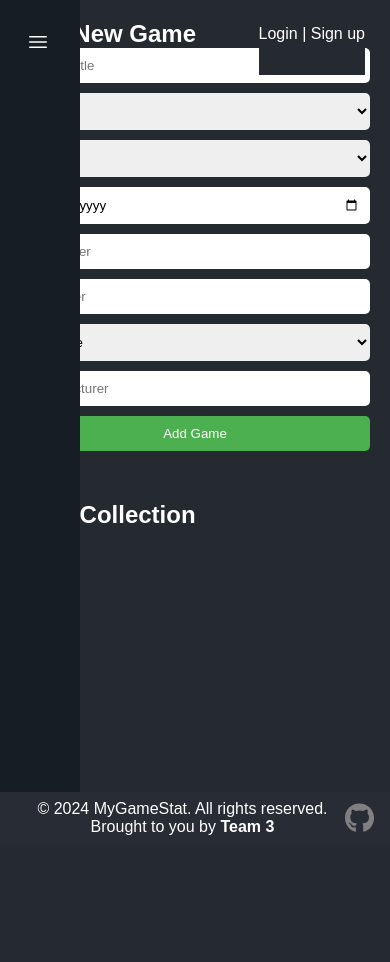
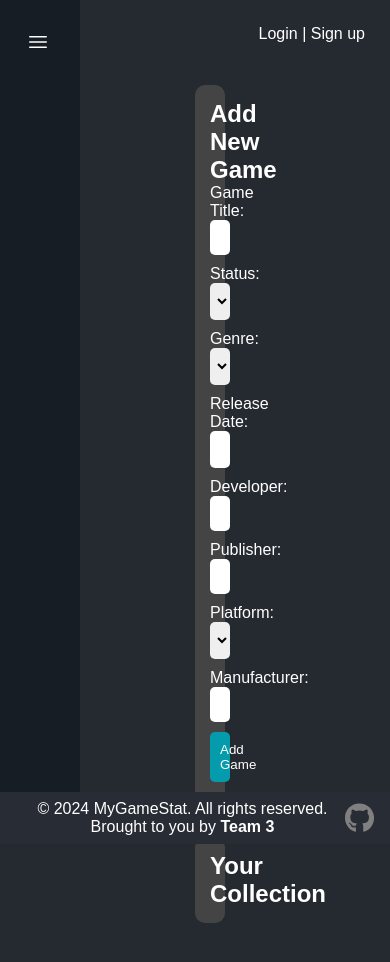
Before and after one commit to 240708-NET/MyGameStat, a Next.js app in the folder src/Web/client/: page /Pages/Collection in a window 390 px wide. Shown: the top 962 px of the page. Before the commit the page ends 844 px from the top, so only its background shows below. Built offline with nearby package versions, Linux system fonts and the light colour scheme.

Commit message:
add edit functionality; style collections page

```diff
--- a/src/Web/client/src/app/Components/Login/Login.tsx
+++ b/src/Web/client/src/app/Components/Login/Login.tsx
@@ -92,13 +92,13 @@
                     </form>
 
                     {userError == true && (
-                        <p id={`${styles.errorMessage}`}>User doesn't exist!</p>
+                        <p id={`${styles.errorMessage}`}>User doesnt exist!</p>
                     )}
 
                     <br />
 
                     <div className={`${styles.portalCreate}`}>
-                        <p>Don't have an account?</p>
+                        <p>Dont have an account?</p>
                         <button>Create an account</button>
                     </div>
                 </div>
--- a/src/Web/client/src/app/Pages/Collection/Collection.module.css
+++ b/src/Web/client/src/app/Pages/Collection/Collection.module.css
@@ -6,53 +6,126 @@
     border: none;
     border-radius: 5px;
     width: 100%;
+    box-sizing: border-box;
 }
 
-.form button {
-    background-color: #4CAF50;
+.addButton{
+    background-color: #049cad;
     color: white;
     cursor: pointer;
 }
 
-.form button:hover {
-    background-color: #45a049;
+.addButton:hover {
+    background-color: #6df2fc;
+}
+
+.updateButton {
+    background-color: #6ba9f6;
+}
+
+.updateButton:hover {
+    background-color: #a8c4f9;
 }
 
 .container {
     display: flex;
     flex-direction: column;
     align-items: center;
-    padding: 20px;
+    padding: 50px;
     color: #fff;
+    margin: 20px;
+    padding-left: 175px;
+    padding-right: 175px;
+    padding-top: 50px;
+    padding-bottom: 50px;
 }
 
-.formContainer {
-    margin-bottom: 40px;
-}
-
+.formContainer,
 .collectionContainer {
     width: 100%;
-    max-width: 1000px;
+    max-width: 975px;
+    margin: 25px auto;
+    padding: 20px;
+    background-color: #444;
+    border-radius: 10px;
 }
 
 .cards {
     display: grid;
     grid-template-columns: repeat(auto-fit, minmax(200px, 1fr));
     gap: 20px;
+    border-radius: 10px;
 }
 
 .card {
     background-color: #333;
     padding: 20px;
     border-radius: 10px;
-    text-align: center;
+    text-align: left;
+    transition: transform 0.3s ease;
+    height: 100%;
+    margin-top: 15px;
+    box-shadow: 0 0 20px rgba(12, 195, 251, 0.8);
+    position: relative;
 }
 
-.card button {
-    background-color: #f44336;
-    margin-top: 10px;
+.card:hover {
+    transform: translateY(-10px);
 }
 
-.card button:hover {
-    background-color: #e53935;
+.card .editButton,
+.card .deleteButton {
+    background-color: #246d0b;
+    color: white;
+    border: none;
+    border-radius: 5px;
+    padding: 10px 20px;
+    margin-top: 10px;
+    margin-right: 5px;
+    cursor: pointer;
+    transition: background-color 0.3s ease;
 }
+
+.card .editButton {
+    left: 10px;
+    background-color: #6ba9f6;
+    color: white;
+}
+
+.card .editButton:hover {
+    background-color: #6df2fc;
+}
+
+.card .deleteButton {
+    background-color: #f44336;
+    color: white;
+    right: 10px;
+}
+
+.card .deleteButton:hover {
+    background-color: #f69391;
+}
+
+@media (max-width: 1200px) {
+    .formContainer,
+    .collectionContainer {
+        padding: 15px;
+    }
+}
+
+@media (max-width: 992px) {
+    .formContainer,
+    .collectionContainer {
+        max-width: 768px;
+        padding: 15px;
+    }
+}
+
+@media (max-width: 768px) {
+    .formContainer,
+    .collectionContainer {
+        max-width: calc(100% - 40px);
+        margin: 15px auto;
+        padding: 15px;
+    }
+}
--- a/src/Web/client/src/app/Pages/Collection/page.tsx
+++ b/src/Web/client/src/app/Pages/Collection/page.tsx
@@ -15,6 +15,7 @@
         platform: 'Console',
         manufacturer: ''
     });
+    const [editIndex, setEditIndex] = useState<number | null>(null);
 
     const handleChange = (e: React.ChangeEvent<HTMLInputElement | HTMLSelectElement>) => {
         setNewGame({ ...newGame, [e.target.name]: e.target.value });
@@ -22,7 +23,14 @@
 
     const handleSubmit = (e: React.FormEvent) => {
         e.preventDefault();
-        setGames([...games, newGame]);
+        if (editIndex !== null) {
+            const updatedGames = [...games];
+            updatedGames[editIndex] = newGame;
+            setGames(updatedGames);
+            setEditIndex(null);
+        } else {
+            setGames([...games, newGame]);
+        }
         setNewGame({
             title: '',
             status: 'Owned',
@@ -40,11 +48,17 @@
         setGames(updatedGames);
     };
 
+    const handleEdit = (index: number) => {
+        setEditIndex(index);
+        setNewGame(games[index]);
+    };
+
     return (
         <main className={styles.container}>
             <div className={styles.formContainer}>
-                <h2>Add New Game</h2>
+                <h2>{editIndex !== null ? 'Edit Game' : 'Add New Game'}</h2>
                 <form onSubmit={handleSubmit} className={styles.form}>
+                    <label htmlFor="title">Game Title:</label>
                     <input
                         type="text"
                         name="title"
@@ -53,12 +67,14 @@
                         onChange={handleChange}
                         required
                     />
+                    <label htmlFor="status">Status:</label>
                     <select name="status" value={newGame.status} onChange={handleChange}>
                         <option value="Owned">Owned</option>
                         <option value="Wishlist">Wishlist</option>
                         <option value="Playing">Playing</option>
                         <option value="Completed">Completed</option>
                     </select>
+                    <label htmlFor="genre">Genre:</label>
                     <select name="genre" value={newGame.genre} onChange={handleChange}>
                         <option value="Action">Action</option>
                         <option value="Adventure">Adventure</option>
@@ -67,6 +83,7 @@
                         <option value="Strategy">Strategy</option>
                         <option value="Sports">Sports</option>
                     </select>
+                    <label htmlFor="releaseDate">Release Date:</label>
                     <input
                         type="date"
                         name="releaseDate"
@@ -74,6 +91,7 @@
                         onChange={handleChange}
                         required
                     />
+                    <label htmlFor="developer">Developer:</label>
                     <input
                         type="text"
                         name="developer"
@@ -82,6 +100,7 @@
                         onChange={handleChange}
                         required
                     />
+                    <label htmlFor="publisher">Publisher:</label>
                     <input
                         type="text"
                         name="publisher"
@@ -90,11 +109,13 @@
                         onChange={handleChange}
                         required
                     />
+                    <label htmlFor="platform">Platform:</label>
                     <select name="platform" value={newGame.platform} onChange={handleChange}>
                         <option value="Console">Console</option>
                         <option value="PC">PC</option>
                         <option value="Mobile">Mobile</option>
                     </select>
+                    <label htmlFor="manufacturer">Manufacturer:</label>
                     <input
                         type="text"
                         name="manufacturer"
@@ -103,7 +124,9 @@
                         onChange={handleChange}
                         required
                     />
-                    <button type="submit">Add Game</button>
+                    <button type="submit" className={editIndex !== null ? styles.updateButton : styles.addButton}>
+                        {editIndex !== null ? 'Update Game' : 'Add Game'}
+                    </button>
                 </form>
             </div>
             <div className={styles.collectionContainer}>
@@ -119,7 +142,14 @@
                             <p>Publisher: {game.publisher}</p>
                             <p>Platform: {game.platform}</p>
                             <p>Manufacturer: {game.manufacturer}</p>
-                            <button onClick={() => handleDelete(index)}>Delete</button>
+                            <div className={styles.cardButtons}>
+                                <button onClick={() => handleEdit(index)} className={styles.editButton}>
+                                    Edit
+                                </button>
+                                <button onClick={() => handleDelete(index)} className={styles.deleteButton}>
+                                    Delete
+                                </button>
+                            </div>
                         </div>
                     ))}
                 </div>
```
Also changed, not shown: src/Web/client/package.json (+5 -4 lines), 1 other file (tests, documents, lock files or other folders).
